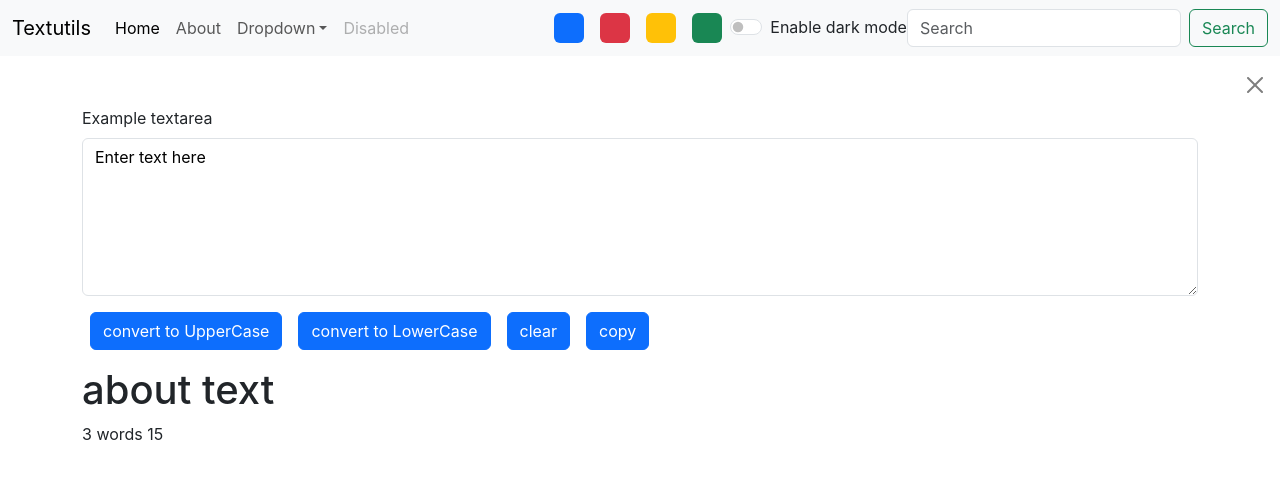
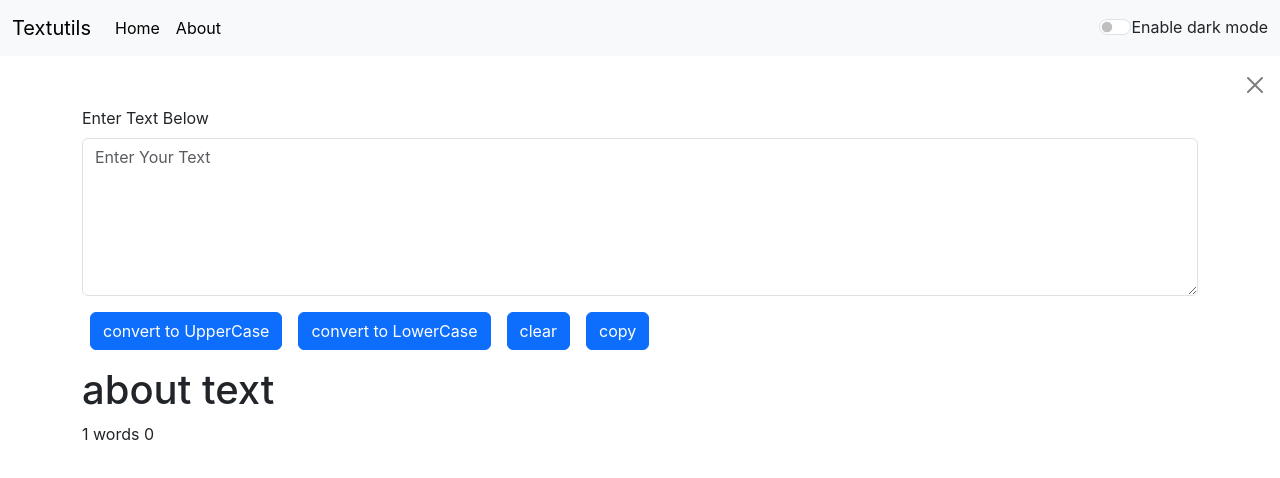
Before and after one commit to kanha143758/Textutils-react, a React (Create React App) app: page /home in a window 1280 px wide. Shown: the top 478 px of the page. Built offline with nearby package versions, Linux system fonts and the light colour scheme.

Commit message:
initial commit

```diff
--- a/src/components/Navbar.js
+++ b/src/components/Navbar.js
@@ -11,7 +11,7 @@
        <nav className={`navbar navbar-expand-lg navbar-${props.mode} bg-${props.mode}`}>
           <div className="container-fluid">
             <a className="navbar-brand" href="#">{props.tittle}</a>
-    <button className="navbar-toggler" type="button" data-bs-toggle="collapse" data-bs-target="/navbarSupportedContent" aria-controls="navbarSupportedContent" aria-expanded="false" aria-label="Toggle navigation">
+            <button className="navbar-toggler" type="button" data-bs-toggle="collapse" data-bs-target="#navbarSupportedContent" aria-controls="navbarSupportedContent" aria-expanded="false" aria-label="Toggle navigation">
               <span className="navbar-toggler-icon"></span>
             </button>
             <div className="collapse navbar-collapse" id="navbarSupportedContent">
@@ -20,8 +20,42 @@
                   <a className="nav-link active" aria-current="page" href="#">Home</a>
                 </li>
                 <li className="nav-item">
-          <a Link className="nav-link" href="/about">About</a>
+                  <a Link className="nav-link active" href="About.js">About</a>
                 </li>
+
+              </ul>
+
+              <div className={`form-check d-flex form-switch text-${props.mode==='light'?'dark':'light'}`}>
+                        <input className="form-check-input" type="checkbox" onClick={()=>{props.togglemode(null)}} role="switch" id="flexSwitchCheckDefault"/>
+                        <label className="form-check-label" htmlFor="flexSwitchCheckDefault">Enable dark mode</label>
+                    </div>
+
+
+
+            </div>
+      </div>
+</nav>
+</div>
+
+  )
+}
+
+Navbar.propTypes={
+    tittle: PropTypes.string
+}
+Navbar.defaultProps={
+  tittle: 'kanha'
+}
+/*<div className='d-flex'>
+<div className="bg-primary rounded mx-2" style={{height:'30px',width:'30px',cursor:'pointer'}} onClick={()=>{props.togglemode('primary')}}></div>
+<div className="bg-danger rounded mx-2" style={{height:'30px',width:'30px',cursor:'pointer'}} onClick={()=>{props.togglemode('danger')}}></div>
+<div className="bg-warning rounded mx-2" style={{height:'30px',width:'30px',cursor:'pointer'}} onClick={()=>{props.togglemode('warning')}}></div>
+<div className="bg-success rounded mx-2" style={{height:'30px',width:'30px',cursor:'pointer'}} onClick={()=>{props.togglemode('success')}}></div>
+</div>*/
+/*<form className="d-flex" role="search">
+<input className="form-control me-2" type="search" placeholder="Search" aria-label="Search"/>
+<button className="btn btn-outline-success" type="submit">Search</button>
+</form>
  <li className="nav-item dropdown">
  <a className="nav-link dropdown-toggle" href="/" role="button" data-bs-toggle="dropdown" aria-expanded="false">
    Dropdown
@@ -36,31 +70,4 @@
 <li className="nav-item">
  <a className="nav-link disabled" href="/" aria-disabled="true">Disabled</a>
 </li>
-      </ul>
-      <div className='d-flex'>
-        <div className="bg-primary rounded mx-2" style={{height:'30px',width:'30px',cursor:'pointer'}} onClick={()=>{props.togglemode('primary')}}></div>
-        <div className="bg-danger rounded mx-2" style={{height:'30px',width:'30px',cursor:'pointer'}} onClick={()=>{props.togglemode('danger')}}></div>
-        <div className="bg-warning rounded mx-2" style={{height:'30px',width:'30px',cursor:'pointer'}} onClick={()=>{props.togglemode('warning')}}></div>
-        <div className="bg-success rounded mx-2" style={{height:'30px',width:'30px',cursor:'pointer'}} onClick={()=>{props.togglemode('success')}}></div>
-      </div>
-      <div className={`form-check form-switch text-${props.mode==='light'?'dark':'light'}`}>
-  <input className="form-check-input" type="checkbox" onClick={()=>{props.togglemode(null)}} role="switch" id="flexSwitchCheckDefault"/>
-  <label className="form-check-label" htmlFor="flexSwitchCheckDefault">Enable dark mode</label>
-</div>
-      <form className="d-flex" role="search">
-        <input className="form-control me-2" type="search" placeholder="Search" aria-label="Search"/>
-        <button className="btn btn-outline-success" type="submit">Search</button>
-      </form>
-    </div>
-  </div>
-</nav>
-    </div>
-  )
-}
-
-Navbar.propTypes={
-    tittle: PropTypes.string
-}
-Navbar.defaultProps={
-  tittle: 'kanha'
-}
+   */
--- a/src/components/Textform.js
+++ b/src/components/Textform.js
@@ -5,7 +5,7 @@
 
 
 export default function Textform(props) {
-        const [text,settext]=useState("Enter text here")
+        const [text,settext]=useState("")
         //const [btntxt,setbtntxt]=useState("convert to uppercase")
 
 
@@ -49,8 +49,8 @@
     <div>
 
           <div className={`mb-3  text-${props.mode==='light'?'dark':'light'}`}>
-            <label htmlFor="exampleFormControlTextarea1" className="form-label">Example textarea</label>
-            <textarea className="form-control" id="exampleFormControlTextarea1" style={{backgroundColor:props.mode==='light'?'white':'#042743', color:props.mode==='light'?'black':'white'}}value={text} onChange={handleonchange} rows="6"></textarea>
+            <label htmlFor="exampleFormControlTextarea1" className="form-label">Enter Text Below</label>
+            <textarea className="form-control" placeholder="Enter Your Text" id="exampleFormControlTextarea1" style={{backgroundColor:props.mode==='light'?'white':'#042743', color:props.mode==='light'?'black':'white'}}value={text} onChange={handleonchange} rows="6"></textarea>
           </div>
               <button className='btn btn-primary mx-2' onClick={handleupconvert}>convert to UpperCase</button>
               <button className='btn btn-primary mx-2' onClick={handleloconvert}>convert to LowerCase</button>
```
Lines whose indentation alone changed are shown as unchanged.
